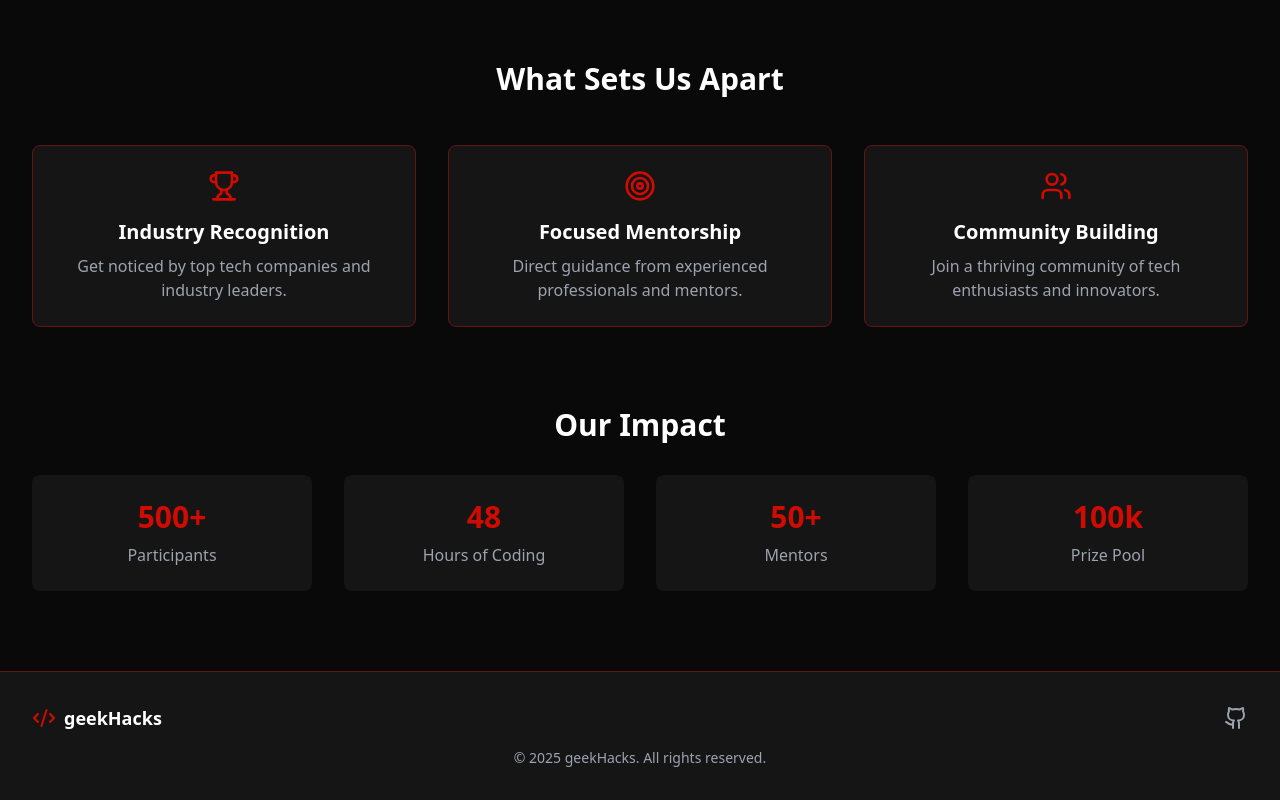
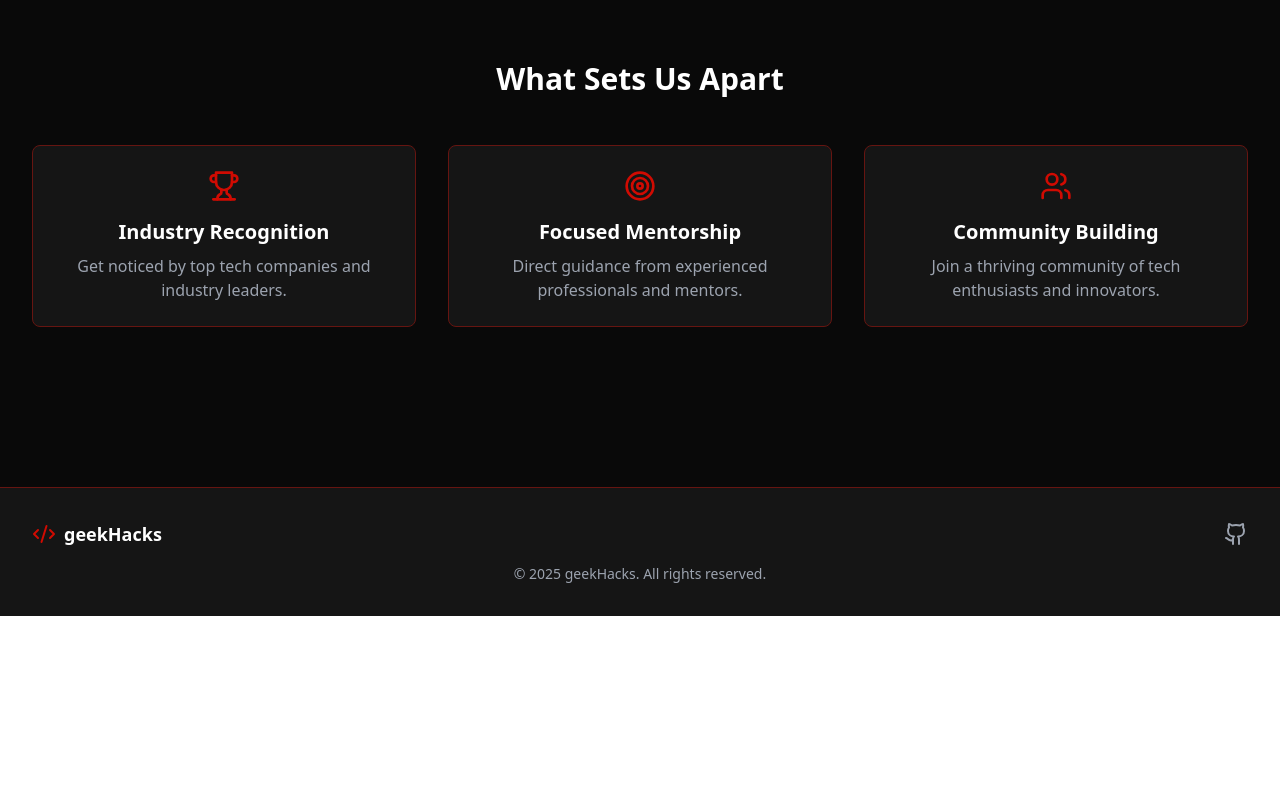
Before and after one commit to SamyakMishra072/geek-hacks, a React (Vite) app: page /about in a window 1280 px wide. Shown: the part 541-1341 px from the top of the page. After the commit the page ends 1157 px from the top, so only its background shows below. Built offline with nearby package versions, Linux system fonts and the light colour scheme.

Commit message:
Update About.tsx

```diff
--- a/src/pages/About.tsx
+++ b/src/pages/About.tsx
@@ -72,22 +72,6 @@ const About: React.FC = () => {
           </div>
         </AnimatedSection>
 
-        <AnimatedSection className="text-center">
-          <h2 className="text-3xl font-bold mb-8">Our Impact</h2>
-          <div className="grid grid-cols-2 md:grid-cols-4 gap-8">
-            {[
-              { number: '500+', label: 'Participants' },
-              { number: '48', label: 'Hours of Coding' },
-              { number: '50+', label: 'Mentors' },
-              { number: '100k', label: 'Prize Pool' },
-            ].map((stat, index) => (
-              <div key={index} className="p-6 bg-[#151515] rounded-lg">
-                <div className="text-3xl font-bold text-[#d00b02] mb-2">{stat.number}</div>
-                <div className="text-gray-400">{stat.label}</div>
-              </div>
-            ))}
-          </div>
-        </AnimatedSection>
       </div>
     </div>
   );
```
